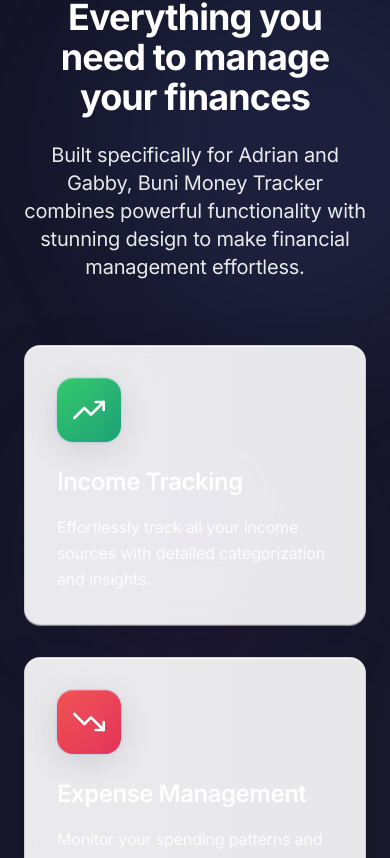
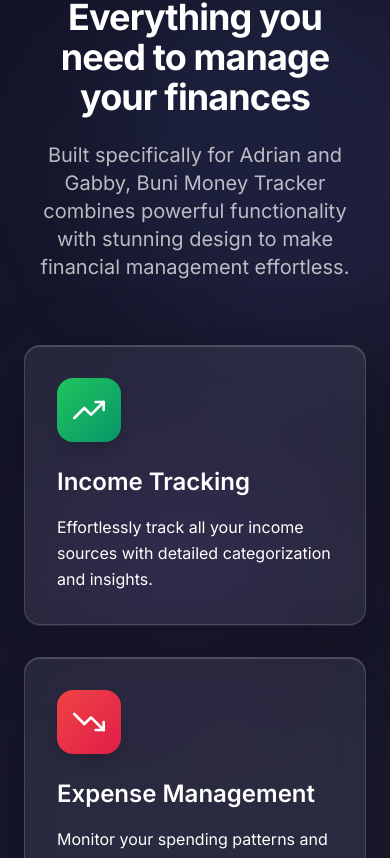
Before and after one commit to garett09/Buni-Money-Tracker, a Next.js app: page / in a window 390 px wide. Shown: the part 1486-2344 px from the top of the page. Built offline with nearby package versions, Linux system fonts and the light colour scheme.

Commit message:
Feat: Revamp landing page UI with liquid cards and direct text colors

```diff
--- a/app/page.tsx
+++ b/app/page.tsx
@@ -152,10 +152,10 @@
         <section id="features" className="py-20 px-6">
           <div className="max-w-6xl mx-auto">
             <div className="text-center mb-16 apple-fade-in">
-              <h2 className="text-display text-4xl md:text-5xl font-bold mb-6 tracking-tight" style={{ color: 'var(--theme-text-primary)' }}>
+              <h2 className="text-4xl md:text-5xl font-bold mb-6 tracking-tight text-white">
                 Everything you need to manage your finances
               </h2>
-              <p className="text-body text-xl max-w-3xl mx-auto" style={{ color: 'var(--theme-text-secondary)' }}>
+              <p className="text-xl max-w-3xl mx-auto text-white/70">
                 Built specifically for Adrian and Gabby, Buni Money Tracker combines
                 powerful functionality with stunning design to make financial management effortless.
               </p>
@@ -167,16 +167,16 @@
                 return (
                   <div
                     key={feature.title}
-                    className="glass-card p-8 rounded-2xl apple-slide-up apple-shimmer hover:scale-105 transition-all duration-300 group"
+                    className="liquid-card p-8 rounded-2xl apple-slide-up hover:scale-105 transition-all duration-300 group"
                     style={{ animationDelay: `${index * 0.1}s` }}
                   >
-                    <div className={`w-16 h-16 rounded-2xl bg-gradient-to-br ${feature.color} flex items-center justify-center mb-6 shadow-lg apple-glow group-hover:scale-110 transition-transform duration-300`}>
+                    <div className={`w-16 h-16 rounded-2xl bg-gradient-to-br ${feature.color} flex items-center justify-center mb-6 shadow-lg group-hover:scale-110 transition-transform duration-300`}>
                       <Icon size={32} className="text-white" />
                     </div>
-                    <h3 className="text-display text-2xl font-semibold mb-4" style={{ color: 'var(--theme-text-primary)' }}>
+                    <h3 className="text-2xl font-semibold mb-4 text-white">
                       {feature.title}
                     </h3>
-                    <p className="text-body leading-relaxed" style={{ color: 'var(--theme-text-secondary)' }}>
+                    <p className="text-white/60 leading-relaxed">
                       {feature.description}
                     </p>
                   </div>
@@ -189,12 +189,12 @@
         {/* Benefits Section */}
         <section className="py-20 px-6">
           <div className="max-w-4xl mx-auto">
-            <div className="glass-card p-12 rounded-3xl apple-fade-in">
+            <div className="liquid-card p-12 rounded-3xl apple-fade-in">
               <div className="text-center mb-12">
-                <h2 className="text-display text-4xl font-bold mb-6 tracking-tight" style={{ color: 'var(--theme-text-primary)' }}>
+                <h2 className="text-4xl font-bold mb-6 tracking-tight text-white">
                   Why choose Buni Money Tracker?
                 </h2>
-                <p className="text-body text-xl" style={{ color: 'var(--theme-text-secondary)' }}>
+                <p className="text-xl text-white/70">
                   Designed with love for Adrian and Gabby's financial journey
                 </p>
               </div>
@@ -209,7 +209,7 @@
                     <div className="w-8 h-8 rounded-full bg-gradient-to-br from-green-500 to-emerald-600 flex items-center justify-center flex-shrink-0">
                       <FiCheck size={16} className="text-white" />
                     </div>
-                    <span className="font-medium" style={{ color: 'var(--theme-text-primary)' }}>{benefit}</span>
+                    <span className="font-medium text-white">{benefit}</span>
                   </div>
                 ))}
               </div>
@@ -220,18 +220,17 @@
         {/* CTA Section */}
         <section className="py-20 px-6">
           <div className="max-w-4xl mx-auto text-center">
-            <div className="glass-card p-12 rounded-3xl apple-fade-in">
-              <h2 className="text-display text-4xl font-bold mb-6 tracking-tight" style={{ color: 'var(--theme-text-primary)' }}>
+            <div className="liquid-card p-12 rounded-3xl apple-fade-in">
+              <h2 className="text-4xl font-bold mb-6 tracking-tight text-white">
                 Ready to take control of your finances?
               </h2>
-              <p className="text-body text-xl mb-8" style={{ color: 'var(--theme-text-secondary)' }}>
+              <p className="text-xl mb-8 text-white/70">
                 Join Adrian and Gabby in their journey to financial freedom with the most
                 beautiful money tracking app ever created.
               </p>
               <Link
                 href="/login"
-                className="inline-flex items-center gap-3 glass-button px-10 py-5 rounded-2xl font-medium text-xl apple-shimmer group"
-                style={{ color: 'var(--theme-text-primary)' }}
+                className="inline-flex items-center gap-3 liquid-button px-10 py-5 rounded-2xl font-medium text-xl text-white group hover:scale-105 transition-all duration-300"
               >
                 Start Your Journey
                 <FiArrowRight className="group-hover:translate-x-1 transition-transform" size={24} />
@@ -241,20 +240,20 @@
         </section>
 
         {/* Footer */}
-        <footer className="py-12 px-6 border-t" style={{ borderColor: 'rgba(0, 0, 0, 0.1)' }}>
+        <footer className="py-12 px-6 border-t border-white/10">
           <div className="max-w-6xl mx-auto text-center">
             <div className="apple-fade-in">
-              <h3 className="text-display text-2xl font-semibold mb-4" style={{ color: 'var(--theme-text-primary)' }}>
+              <h3 className="text-2xl font-semibold mb-4 text-white">
                 Buni Money Tracker
               </h3>
-              <p className="mb-6" style={{ color: 'var(--theme-text-muted)' }}>
+              <p className="mb-6 text-white/60">
                 Made with ❤️ exclusively for Adrian and Gabby
               </p>
               <div className="flex justify-center gap-6">
-                <Link href="/login" className="transition-colors" style={{ color: 'var(--theme-text-muted)' }}>
+                <Link href="/login" className="transition-colors text-white/60 hover:text-white">
                   Get Started
                 </Link>
-                <Link href="#features" className="transition-colors" style={{ color: 'var(--theme-text-muted)' }}>
+                <Link href="#features" className="transition-colors text-white/60 hover:text-white">
                   Features
                 </Link>
               </div>
```
